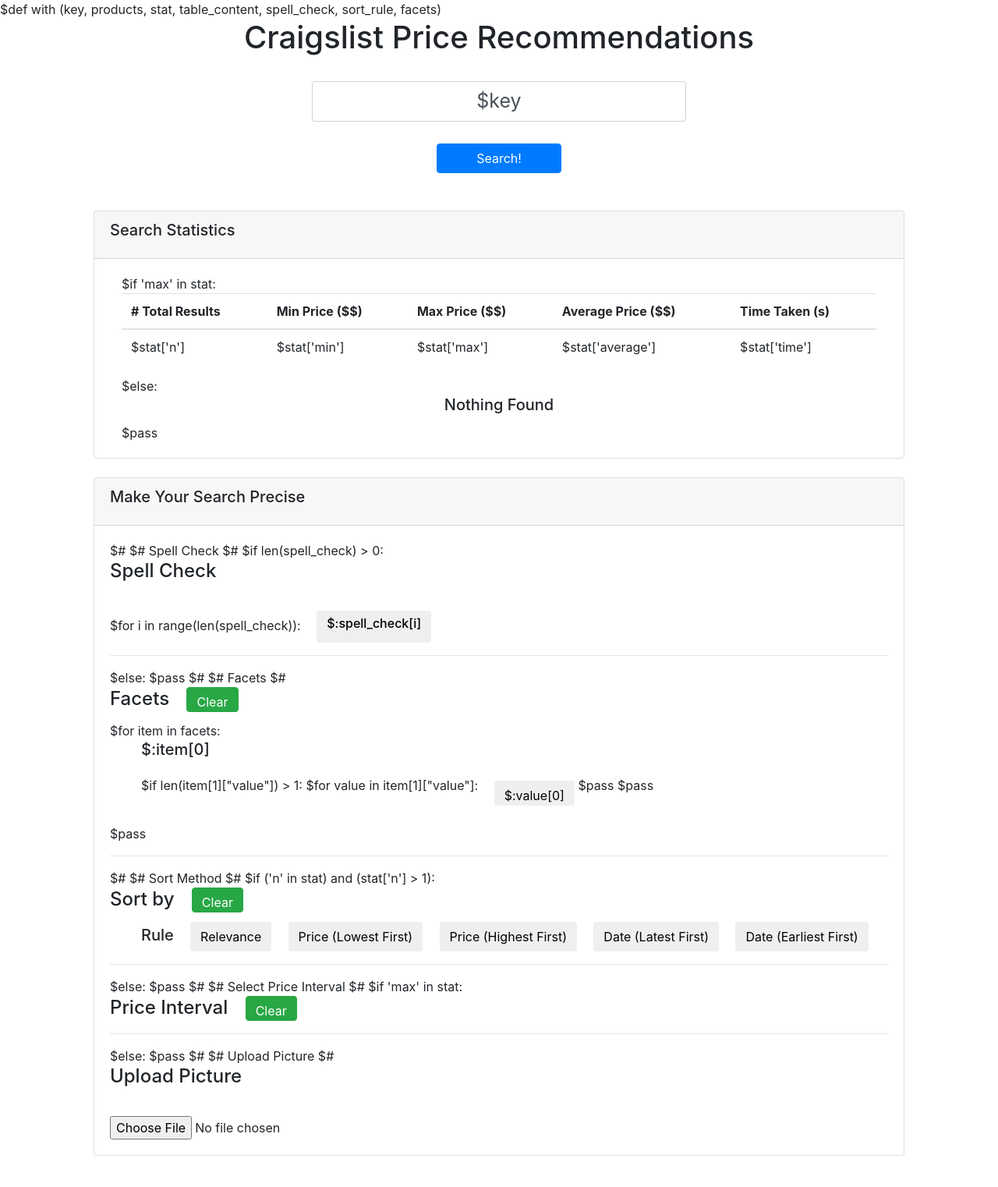
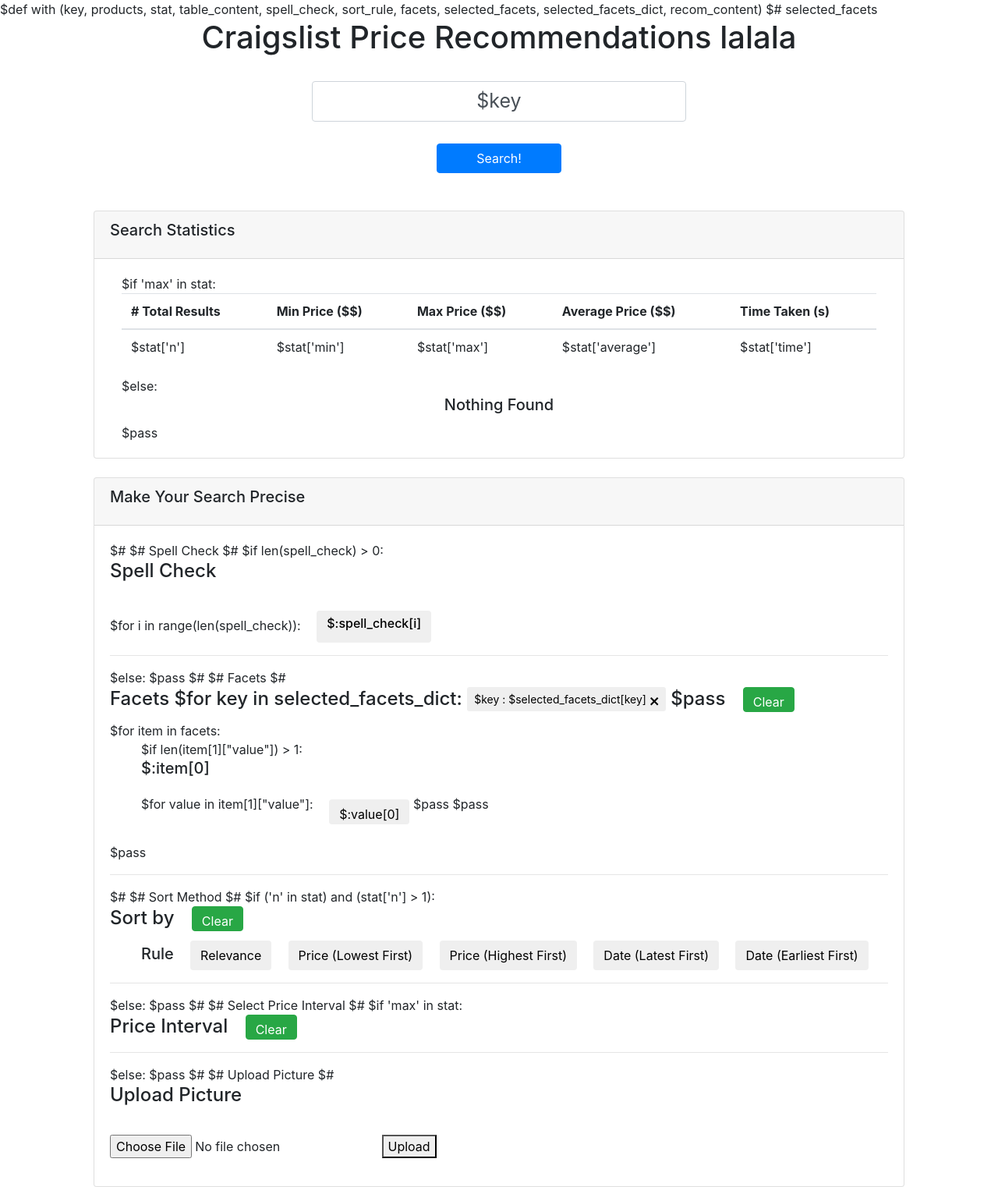
Before and after one commit to WangZesen/DD2476-Project, a Python web app: template website/templates/index.html in a window 1280 px wide. Shown: the top 1522 px of the page at 78% size. Run offline with Jinja, Linux system fonts and the light colour scheme; the template is opened without the code that fills it, so the values that code supplies are empty; a map, chart or similar area stays blank.

Commit message:
Add files via upload

```diff
--- a/website/templates/index.html
+++ b/website/templates/index.html
@@ -1,4 +1,6 @@
-$def with (key, products, stat, table_content, spell_check, sort_rule, facets)
+$def with (key, products, stat, table_content, spell_check, sort_rule, facets, selected_facets, selected_facets_dict, recom_content)
+
+$# selected_facets
 
 <!DOCTYPE html>
 <head>
@@ -17,7 +19,7 @@ $def with (key, products, stat, table_content, spell_check, sort_rule, facets)
 
 <body>
 	<div style="margin:auto; width:100vh">
-		<h1 style="text-align:center">Craigslist Price Recommendations</h1>
+		<h1 style="text-align:center">Craigslist Price Recommendations lalala</h1>
 	</div>
 	<br>
 
@@ -90,15 +92,22 @@ $def with (key, products, stat, table_content, spell_check, sort_rule, facets)
 			$#
 
 			<h4 class="card-title">Facets
-				<button type="button" class="btn btn-success clear-btn" style="height:4vh;margin-left:2vh" content="facets">Clear</button>
+			$for key in selected_facets_dict:
+				<button type="button" class="btn btn-default btn-sm facets-rm" facets-class="$key">
+					$key :  $selected_facets_dict[key]
+					<img src="static/figs/x.svg" class="img-fluid" alt="Responsive image">
+				</button>
+				$pass
+			<button type="button" class="btn btn-success clear-btn" style="height:4vh;margin-left:2vh" content="selected_facets">Clear</button>
 			</h4>
 			$for item in facets:
 				<div style="margin-left:5vh">
-				<h5 class="card-title">$:item[0]
-				</h5>
+
 				$if len(item[1]["value"]) > 1:
+					<h5 class="card-title">$:item[0]</h5>
 					$for value in item[1]["value"]:
-						<button type="button" class="btn btn-normal facet-filter" style="height:4vh;margin-left:2vh;margin-top:2vh" facet-key="$:item[0]" facet-value="$:value[0]">$:value[0]</button>
+						<button type="button" class="btn btn-normal facet-filter" style="height:4vh;margin-left:2vh;margin-top:2vh"
+							facet-key="$:item[0]" facet-value="$:value[0]">$:value[0]</button>
 						$pass
 					$pass
 
@@ -144,7 +153,10 @@ $def with (key, products, stat, table_content, spell_check, sort_rule, facets)
 			$#
 
 			<h4 class="card-title">Upload Picture</h4> <br>
-			<input id="input-b1" name="input-b1" type="file" class="file">
+			<form id="uploadForm" enctype="multipart/form-data">
+				<input id="file" type="file" name="file"/>
+				<button id="upload" type="button">Upload</button>
+			</form>
 
 
 		</div>
@@ -164,7 +176,7 @@ $def with (key, products, stat, table_content, spell_check, sort_rule, facets)
 				<div class="row">
 			$else:
 				$pass
-			<div class="col-md" style="width:50vh;height:40vh">
+			<div class="col-md products" style="width:50vh;height:40vh" pid="$products[i]['pid']">
 				<div class="card" style="margin:auto">
 					<div class="card-header">
 						<h4 class="card-title" style="text-align:left;position:absolute">
@@ -267,6 +279,15 @@ $def with (key, products, stat, table_content, spell_check, sort_rule, facets)
 
 				// Facet
 
+				info["selected_facets"]='$:selected_facets';
+
+				// for (i = 0; i < jq(".facet-filter").length; i++) {
+				//	var obj = jq(".facet-filter:eq(" + i.toString() + ")";
+				//	if obj.attr("class").indexOf("btn-info") >= 0) {
+				//		var key = attr("facet-key");
+				//		selected_facets[key] = obj.attr("facet-value");
+				//	}
+				//}
 
 
 				return info;
@@ -358,18 +379,83 @@ $def with (key, products, stat, table_content, spell_check, sort_rule, facets)
 			// Facet
 
 			jq(".facet-filter").click(function() {
-				jq(this).toggleClass("btn-default");
-				jq(this).toggleClass("btn-info");
+				var info = gather_info();
+				var newForm = jq('<form>', {
+					'action': 'http://localhost:8080/',
+					'method': 'GET'
+				});
+
+				var selected_facets = JSON.parse(info["selected_facets"]);
+				var key = jq(this).attr("facet-key");
+				selected_facets[key] = jq(this).attr("facet-value");
+
+				info["selected_facets"] = JSON.stringify(selected_facets);
+
+				for (var key in info) {
+					if (key != jq(this).attr("content")) {
+						newForm.append(jq('<input>', {
+							'name': key,
+							'value': info[key],
+							'type': 'hidden'
+						}));
+					}
+				}
+				jq(document.body).append(newForm);
+				newForm.submit();
 			});
-
 
 
 			// Collet User Data
 
-			// TODO
-			// TODO
-			// TODO
-			// TODO
+			self.setInterval(function(){
+				var pidList = [];
+				for (var i=0; i<jq(".products").length; i++){
+					var obj_prod = jq(".products:eq("+i.toString()+")");
+					if (obj_prod.visible()){
+						pidList.push(obj_prod.attr("pid"));
+					}
+				}
+				var sendObj = pidList.toString();
+				console.log(sendObj);
+				jq.ajax({
+				  type: "POST",
+				  url: 'http://localhost:8080/',
+				  data: sendObj,
+				  dataType: "text"
+				});
+			}, 5000);
+
+
+
+
+			jq(".facets-rm").click(function(){
+				var info = gather_info();
+				var newForm = jq('<form>', {
+					'action': 'http://localhost:8080/',
+					'method': 'GET'
+				});
+
+				var selected_facets = JSON.parse(info["selected_facets"]);
+				var key = jq(this).attr("facets-class");
+				delete selected_facets[key];
+
+				info["selected_facets"] = JSON.stringify(selected_facets);
+				delete info["price"];
+
+				for (var key in info) {
+					if (key != jq(this).attr("content")) {
+						newForm.append(jq('<input>', {
+							'name': key,
+							'value': info[key],
+							'type': 'hidden'
+						}));
+					}
+				}
+				jq(document.body).append(newForm);
+				newForm.submit();
+			});
+
+
 		});
 	</script>
 
@@ -416,4 +502,18 @@ $def with (key, products, stat, table_content, spell_check, sort_rule, facets)
 		$else:
 			alert("No results!")
 	</script>
+
+	<script>
+		jq("#upload").click(function(){
+			jq.ajax({
+				url: '/upload',
+				type: 'POST',
+				cache: false,
+				data: new FormData(jq('#uploadForm')[0]),
+				processData: false,
+				contentType: false
+			}).done(function(res) {
+			}).fail(function(res) {});
+		});
+	</script>
 </body>
```
